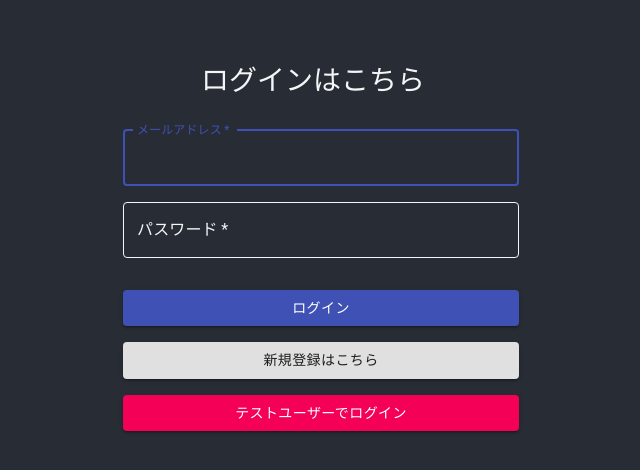
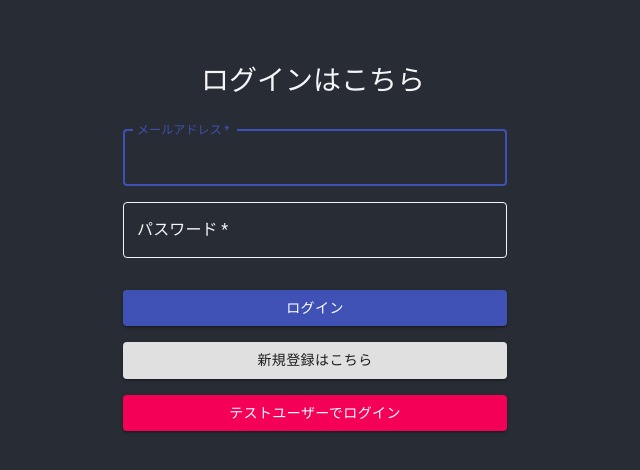
Before and after one commit to im05ttbbh/react-tsumiage-app, a React (Create React App) app: page /login in a window 1280 px wide. Shown: the top 470 px of the page, without its empty margins (327-967 px from the left). Built offline with nearby package versions, Linux system fonts and the light colour scheme; no server answers.

Commit message:
change_login_ui

```diff
--- a/src/auth/Login.js
+++ b/src/auth/Login.js
@@ -15,6 +15,7 @@ const useStyles = makeStyles((theme) => ({
   },
   form: {
     marginTop: theme.spacing(3),
+    marginRight: theme.spacing(1.5),
     '& label': {
       color: "#f4f5f7",
     },
--- a/src/auth/SignUp.js
+++ b/src/auth/SignUp.js
@@ -15,6 +15,7 @@ const useStyles = makeStyles((theme) => ({
   },
   form: {
     marginTop: theme.spacing(3),
+    marginRight: theme.spacing(1.5),
     '& label': {
       color: "#f4f5f7",
     },
```
